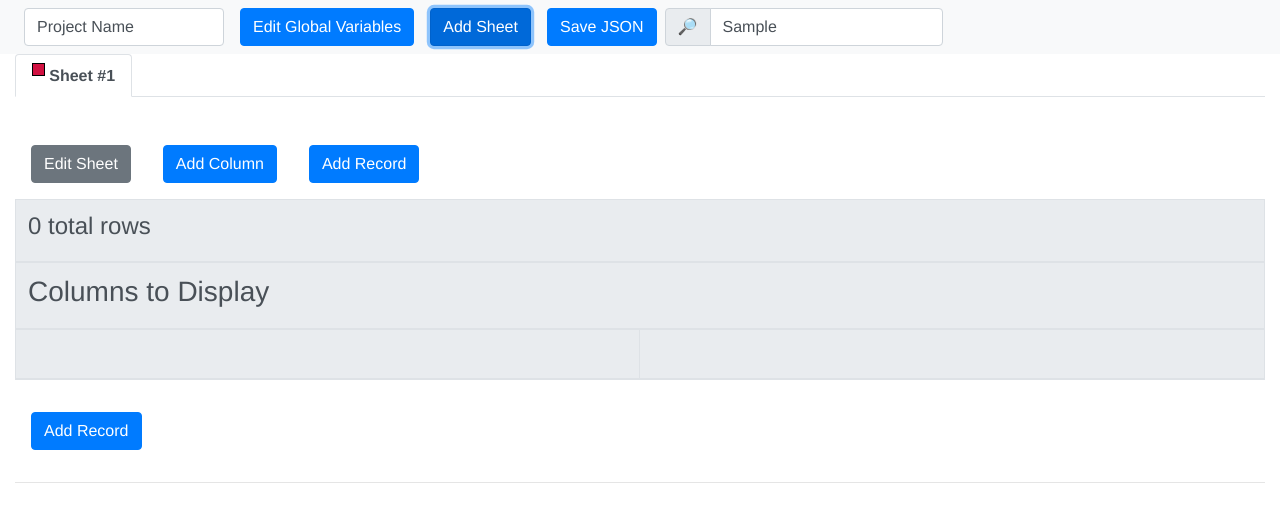
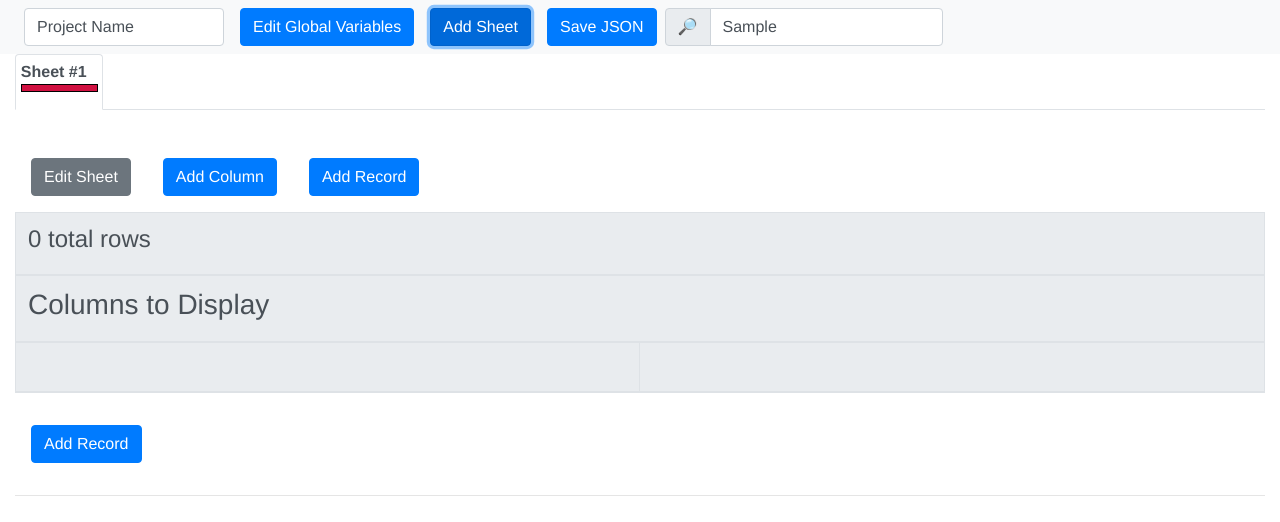
Before and after one commit to cheerfulstoic/json-db, a Vue app: page / in a window 1280 px wide. Both pictures are taken after typing "Sample" into the empty fields and a click on the button "Add Sheet". Shown: the top 522 px of the page. Built offline with nearby package versions, Linux system fonts and the light colour scheme; the HTML template or start-up script is replaced by a standard one.

Commit message:
Fixes to filter modal and sheet tabs

```diff
--- a/src/App.vue
+++ b/src/App.vue
@@ -40,8 +40,8 @@
             v-bind:class="['nav-link', 'active', { selected: current_sheet_id === sheet._id }]"
             v-on:click="change_sheet(sheet._id)"
           >
+            {{ sheet.name }}
             <div class="marker" v-bind:style="'background-color:' + sheet.hex_color">&nbsp;</div>
-            {{ sheet.name }}
           </a>
         </li>
       </ul>
@@ -280,11 +280,13 @@ ul.nav.nav-tabs {
 
 .nav-item {
   font-weight: bold;
+  a.nav-link { padding: 0.3em 0.3em 0 0.3em }
 
   .marker {
     display: inline-block;
-    height: 0.8em;
-    width: 0.8em;
+    border: 3px solid green;
+    height: 0.5em;
+    width: 100%;
     border: 1px solid black;
   }
 }
--- a/src/components/DefinitionFilterModal.vue
+++ b/src/components/DefinitionFilterModal.vue
@@ -8,27 +8,26 @@
         href="#general"
         role="tab"
         aria-controls="home"
-        aria-selected="true"
-        v-on:click="reset_blank()"
+        v-on:click="reset_blank(); current_tab = 'general'"
         >General filter</a
       >
     </li>
     <li class="nav-item" role="presentation">
       <a
         class="nav-link"
-        id="profile-tab"
+        id="blank-tab"
         data-toggle="tab"
         href="#blank"
         role="tab"
-        aria-controls="profile"
-        aria-selected="false"
+        aria-controls="blank"
+        v-on:click="current_tab = 'blank'"
         >Blank filter</a
       >
     </li>
   </ul>
 
   <div class="tab-content">
-    <div class="tab-pane active" id="general" role="tabpanel" aria-labelledby="general-tab">
+    <div v-bind:class="{'tab-pane': true, show: true, active: current_tab === 'general'}" id="general" role="tabpanel" aria-labelledby="general-tab">
       <References
         v-if="definition.type === 'references' || definition.type === 'reverse_references'"
         v-on:input="handle_input"
@@ -61,7 +60,7 @@
         v-bind:database="database"
       />
     </div>
-    <div class="tab-pane" id="blank" role="tabpanel" aria-labelledby="blank-tab">
+    <div v-bind:class="{'tab-pane': true, show: true, active: current_tab === 'blank'}" id="blank" role="tabpanel" aria-labelledby="blank-tab">
       <div class="btn-group" role="group">
         <button
           v-on:click="show_only_blank()"
@@ -121,6 +120,7 @@ export default defineComponent({
     return {
       last_input_value: null,
       blankness_filter: null,
+      current_tab: 'general',
     }
   },
   props: {
--- a/src/components/DefinitionFilterModal/Integer.vue
+++ b/src/components/DefinitionFilterModal/Integer.vue
@@ -38,6 +38,7 @@ export default defineComponent({
       this.emit_function()
     },
   },
+  emits: ['input'],
   methods: {
     reset() {
       this.min = this.min_min
--- a/src/components/DefinitionFilterModal/References.vue
+++ b/src/components/DefinitionFilterModal/References.vue
@@ -50,6 +50,7 @@ export default defineComponent({
       currently_filtered_records: [],
     }
   },
+  emits: ['input'],
   methods: {
     filtered_record_ids() {
       return _.map(this.values, '_id')
--- a/src/components/DefinitionFilterModal/SelectOne.vue
+++ b/src/components/DefinitionFilterModal/SelectOne.vue
@@ -29,6 +29,7 @@ export default defineComponent({
       items: _(this.values).uniq().sort().value(),
     }
   },
+  emits: ['input'],
   watch: {
     items: {
       handler(_new_items: string[], _old_items: string[]): void {
--- a/src/components/DefinitionFilterModal/Stringy.vue
+++ b/src/components/DefinitionFilterModal/Stringy.vue
@@ -25,6 +25,7 @@ export default defineComponent({
       search_query: '',
     }
   },
+  emits: ['input'],
   watch: {
     search_query: {
       handler(_new_search_query: string, _old_search_query: string) {
```
